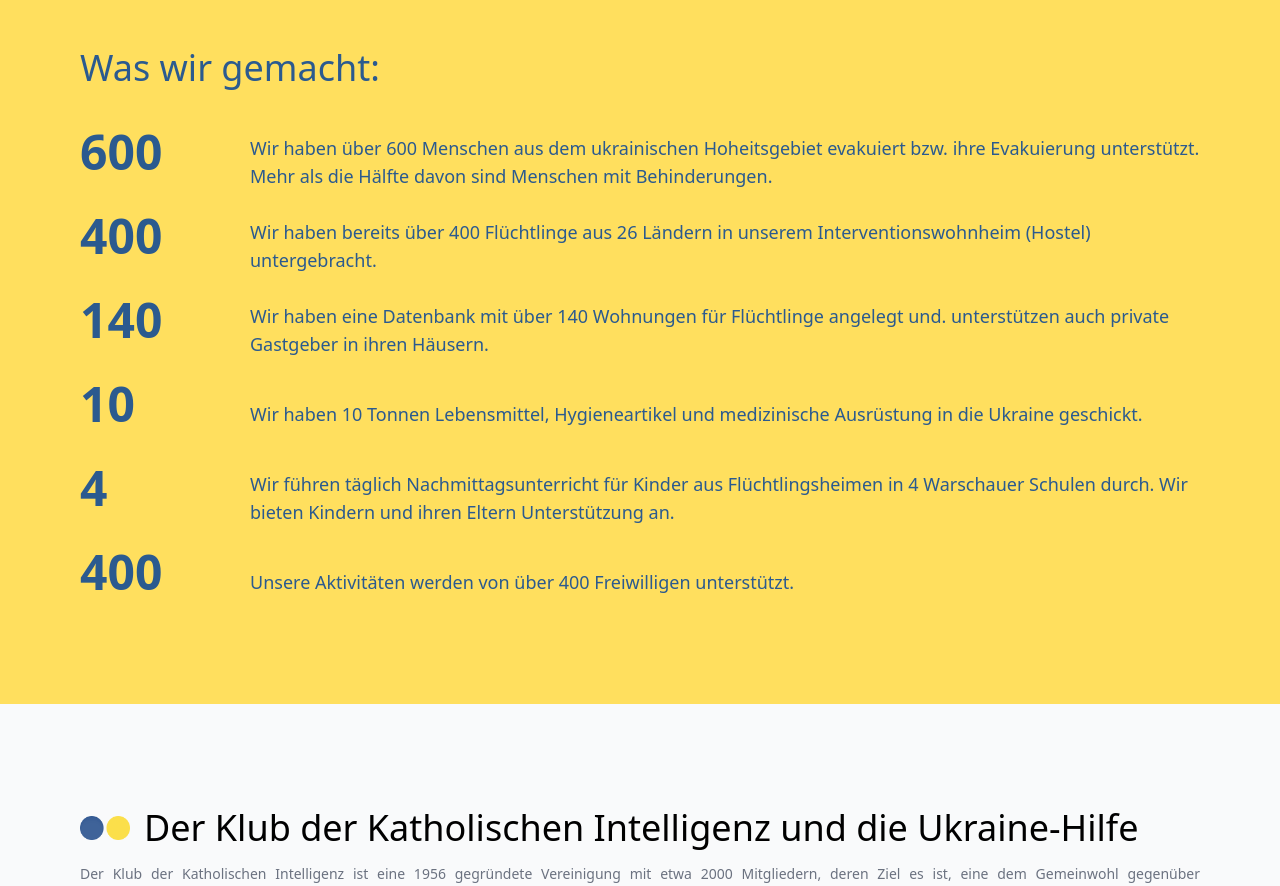
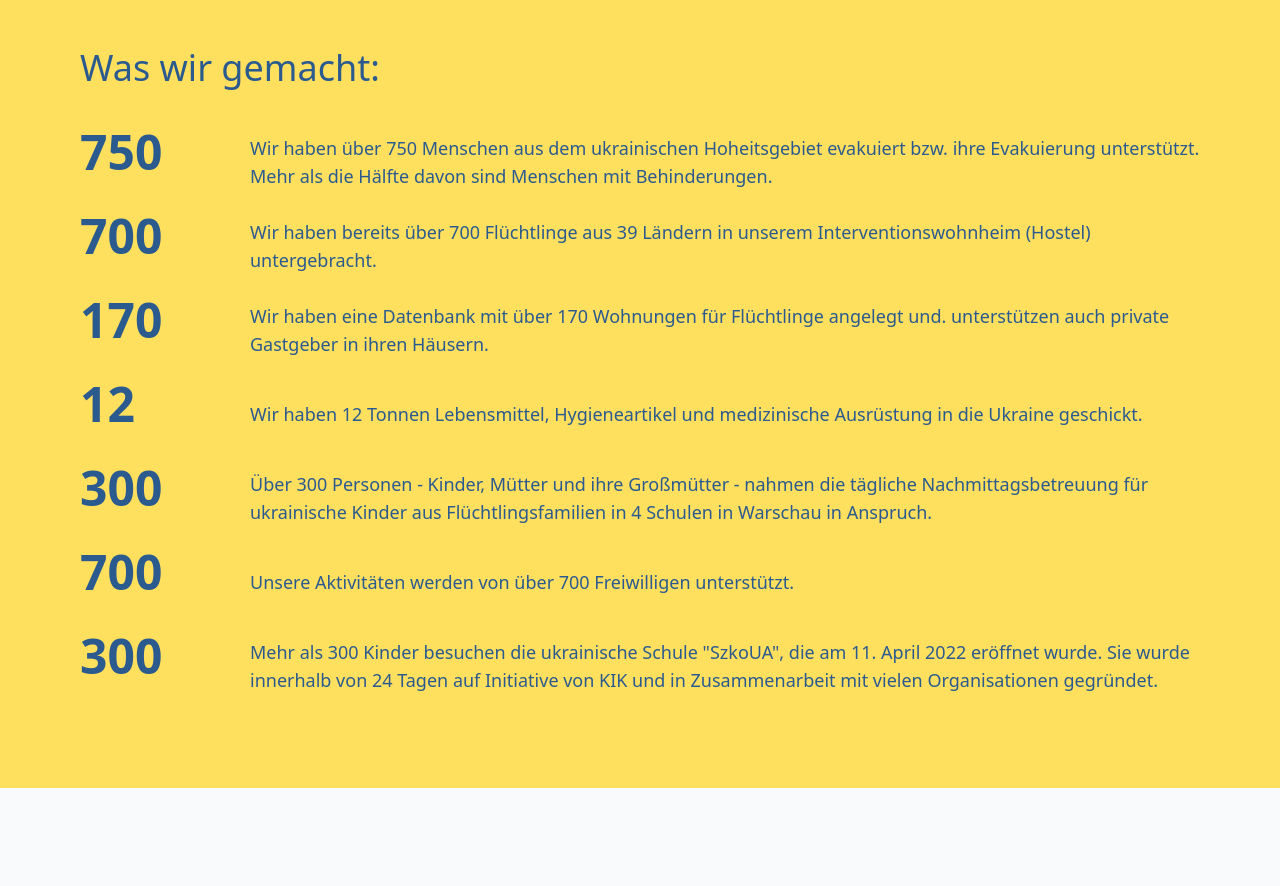
Before and after one commit to kik-waw/donate.kik.waw.pl, a Next.js app: page /de in a window 1280 px wide. Shown: the part 1560-2446 px from the top of the page. Built offline with nearby package versions, Linux system fonts and the light colour scheme.

Commit message:
Updated counters (#7)

```diff
--- a/components/Counters.tsx
+++ b/components/Counters.tsx
@@ -9,12 +9,13 @@ const Counters: React.FC = () => {
             <section className="container text-white about">
                 <div>
                     <h2 className="text-grayblue pb-4">{t('What we did')}</h2>
-                    <Counter number={600}>{t('We evacuated')}</Counter>
-                    <Counter number={400}>{t('We hosted')}</Counter>
-                    <Counter number={140}>{t('We created base')}</Counter>
-                    <Counter number={10}>{t('We sent')}</Counter>
-                    <Counter number={4}>{t('We conduct afternoon club acivities')}</Counter>
-                    <Counter number={400}>{t('Volunteers')}</Counter>
+                    <Counter number={750}>{t('We evacuated')}</Counter>
+                    <Counter number={700}>{t('We hosted')}</Counter>
+                    <Counter number={170}>{t('We created base')}</Counter>
+                    <Counter number={12}>{t('We sent')}</Counter>
+                    <Counter number={300}>{t('We conduct afternoon club acivities')}</Counter>
+                    <Counter number={700}>{t('Volunteers')}</Counter>
+                    <Counter number={300}>{t('School')}</Counter>
                 </div>
             </section>
         </div>
--- a/content/strings.de.json
+++ b/content/strings.de.json
@@ -12,10 +12,11 @@
   "Follow us on facebook": "Folgen Sie uns auf Facebook",
   "News": "Nachrichten",
   "What we did": "Was wir gemacht:",
-  "We evacuated": "Wir haben über 600 Menschen aus dem ukrainischen Hoheitsgebiet evakuiert bzw. ihre Evakuierung unterstützt. Mehr als die Hälfte davon sind Menschen mit Behinderungen.",
-  "We hosted": "Wir haben bereits über 400 Flüchtlinge aus 26 Ländern in unserem Interventionswohnheim (Hostel) untergebracht.",
-  "We created base": "Wir haben eine Datenbank mit über 140 Wohnungen für Flüchtlinge angelegt und. unterstützen auch private Gastgeber in ihren Häusern.",
-  "We sent": "Wir haben 10 Tonnen Lebensmittel, Hygieneartikel und medizinische Ausrüstung in die Ukraine geschickt.",
-  "We conduct afternoon club acivities": "Wir führen täglich Nachmittagsunterricht für Kinder aus Flüchtlingsheimen in 4 Warschauer Schulen durch. Wir bieten Kindern und ihren Eltern Unterstützung an.",
-  "Volunteers": "Unsere Aktivitäten werden von über 400 Freiwilligen unterstützt."
+  "We evacuated": "Wir haben über 750 Menschen aus dem ukrainischen Hoheitsgebiet evakuiert bzw. ihre Evakuierung unterstützt. Mehr als die Hälfte davon sind Menschen mit Behinderungen.",
+  "We hosted": "Wir haben bereits über 700 Flüchtlinge aus 39 Ländern in unserem Interventionswohnheim (Hostel) untergebracht.",
+  "We created base": "Wir haben eine Datenbank mit über 170 Wohnungen für Flüchtlinge angelegt und. unterstützen auch private Gastgeber in ihren Häusern.",
+  "We sent": "Wir haben 12 Tonnen Lebensmittel, Hygieneartikel und medizinische Ausrüstung in die Ukraine geschickt.",
+  "We conduct afternoon club acivities": "Über 300 Personen - Kinder, Mütter und ihre Großmütter - nahmen die tägliche Nachmittagsbetreuung für ukrainische Kinder aus Flüchtlingsfamilien in 4 Schulen in Warschau in Anspruch.",
+  "Volunteers": "Unsere Aktivitäten werden von über 700 Freiwilligen unterstützt.",
+  "School": "Mehr als 300 Kinder besuchen die ukrainische Schule \"SzkoUA\", die am 11. April 2022 eröffnet wurde. Sie wurde innerhalb von 24 Tagen auf Initiative von KIK und in Zusammenarbeit mit vielen Organisationen gegründet."
 }
```
Also changed, not shown: content/strings.en.json (+7 -6 lines), content/strings.fr.json (+7 -6 lines), content/strings.pl.json (+7 -6 lines).
